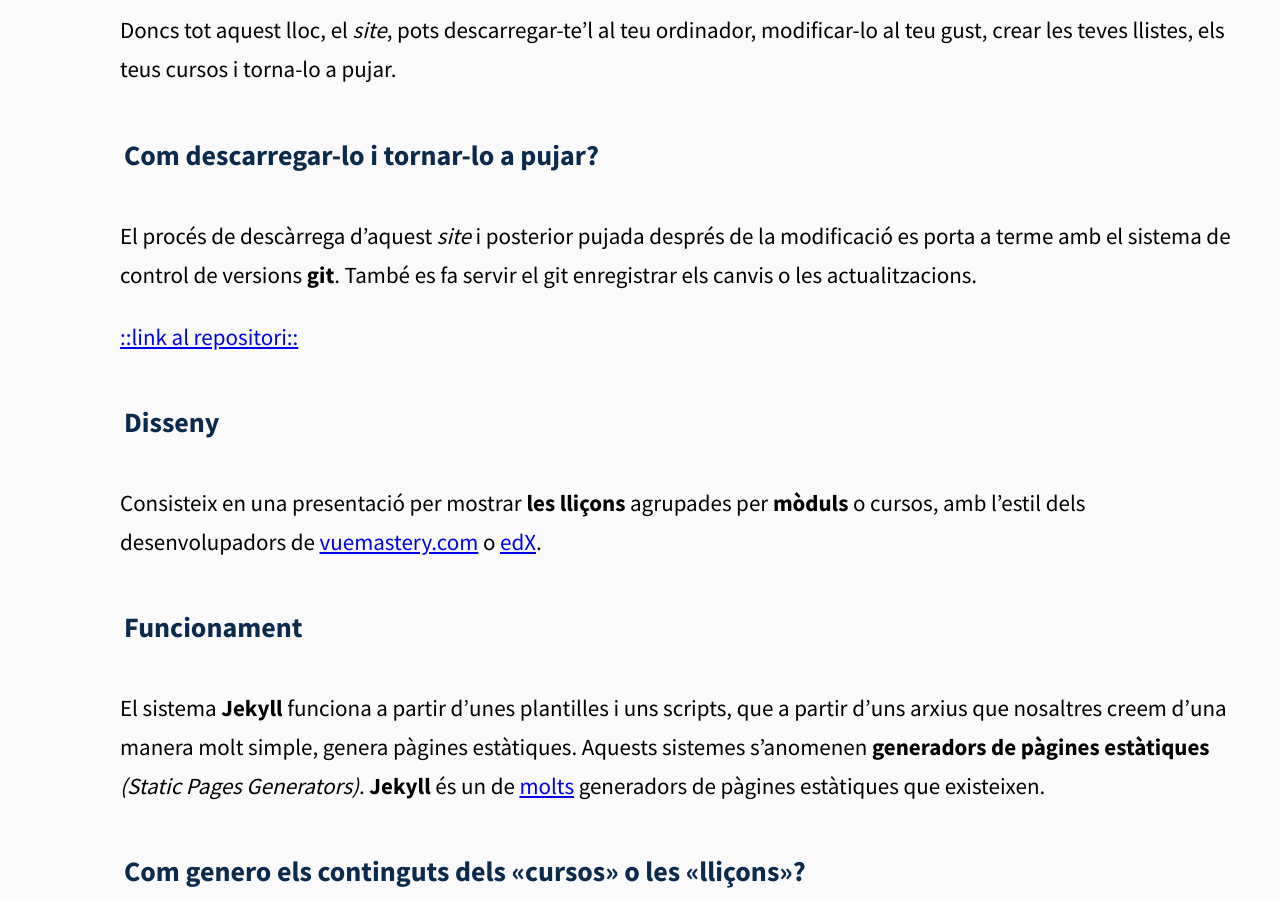
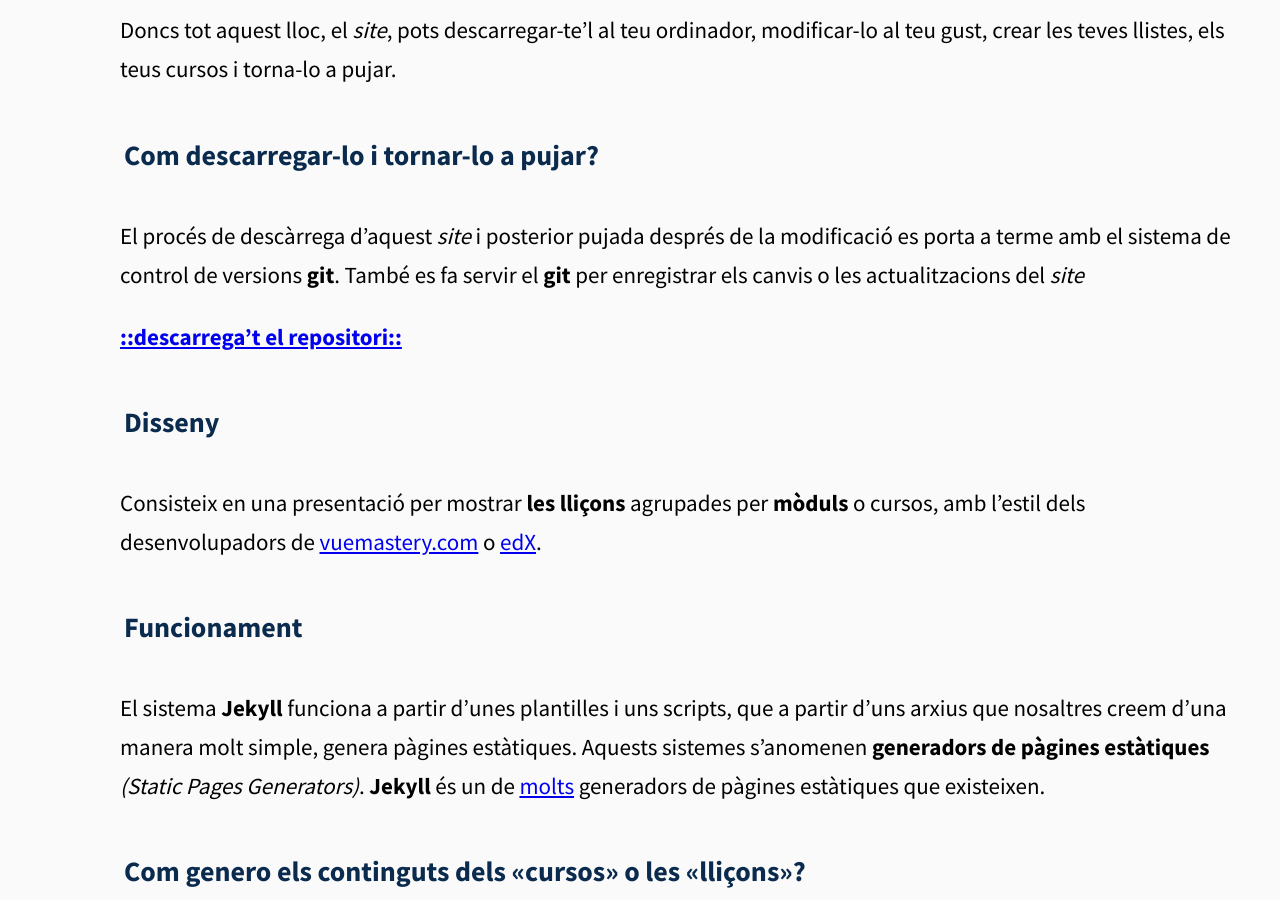
Before and after one commit to iiioxoiii/video-classroom-fp, a Jekyll site: the page built from about.md, in a window 1280 px wide and 900 px high, scrolled down 542 px. Built offline with Jekyll 4.4.1, drawn with Linux system fonts in a browser that asks for light colours.

Commit message:
Amb link logo i url-home

```diff
--- a/about.md
+++ b/about.md
@@ -9,9 +9,9 @@ Aquest site ha sigut fet des de Barcelona durant el mes de maig per algú que li
 Doncs tot aquest lloc, el *site*, pots descarregar-te'l al teu ordinador, modificar-lo al teu gust, crear les teves llistes, els teus cursos i torna-lo a pujar.
 
 ### Com descarregar-lo i tornar-lo a pujar?
-El procés de descàrrega d'aquest *site* i posterior pujada després de la modificació es porta a terme amb el sistema de control de versions **git**. També es fa servir el git enregistrar els canvis o les actualitzacions.
+El procés de descàrrega d'aquest *site* i posterior pujada després de la modificació es porta a terme amb el sistema de control de versions **git**. També es fa servir el **git** per enregistrar els canvis o les actualitzacions del *site*
 
-[::link al repositori::](https://github.com/iiioxoiii/video-classroom-fp)
+[**::descarrega't el repositori::**](https://github.com/iiioxoiii/video-classroom-fp)
 
 
 ### Disseny
```
